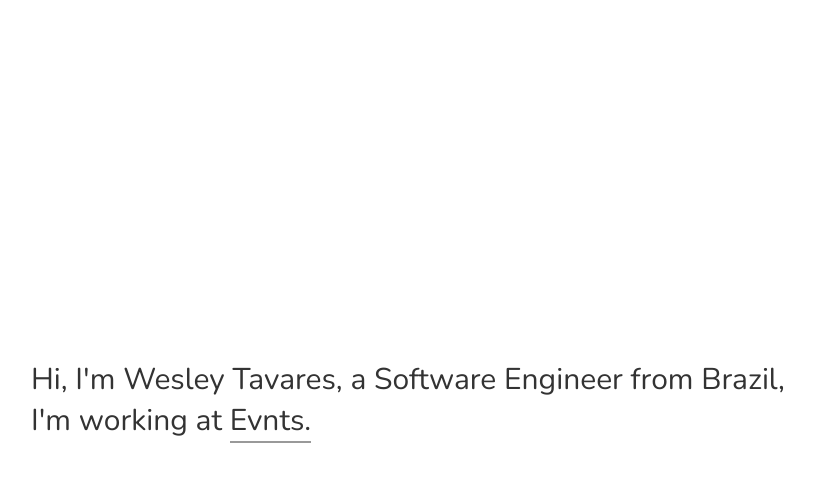
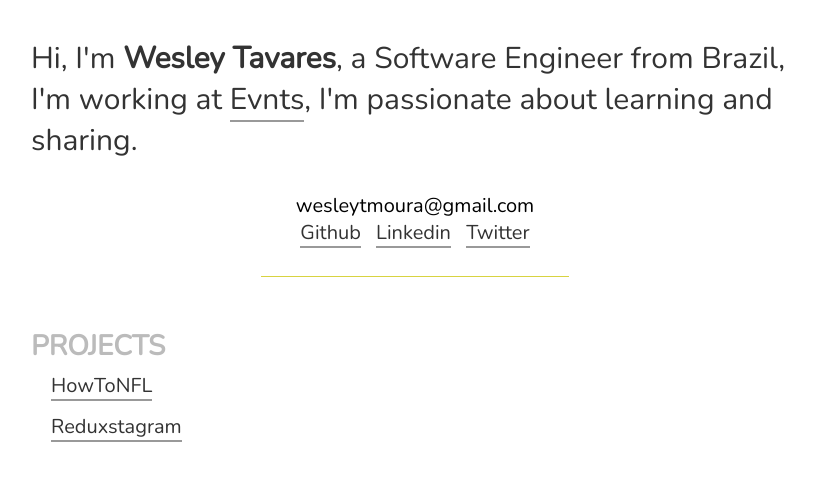
Before and after one commit to xWul/xwul.github.io, a plain HTML site: page index.html in a window 1280 px wide. Shown: the whole page, without its empty margins (225-1040 px from the left). Drawn offline with nearby package versions, Linux system fonts and the light colour scheme.

Commit message:
add the contact informations and projects

```diff
--- a/index.html
+++ b/index.html
@@ -1,18 +1,39 @@
 <!DOCTYPE html>
 <html lang="pt-BR">
   <head>
-    <title>Wesley Tavares</title>
+    <title>Wesley Tavares - website</title>
     <meta charset="UTF-8">
     <link href="https://fonts.googleapis.com/css?family=Nunito" rel="stylesheet">
     <link href="./public/css/main.css" rel="stylesheet">
   </head>
   <body>
-    <main class="content-main">
-      <p>
-        Hi, I'm Wesley Tavares, a Software Engineer from Brazil, I'm working at
-        <a href="http://evnts.com.br" target="blank">Evnts.</a>
-      </p>
+    <div class="container">
+      <header class="content-header">
+      <p class="intro">
+      Hi, I'm <strong>Wesley Tavares</strong>, a Software Engineer from Brazil, I'm working at
+      <a href="http://evnts.com.br" target="blank">Evnts</a>, I'm passionate about learning and sharing.
+    </p>
+    </header>
+    <main>
+      <section class="info-content">
+        <p>
+        wesleytmoura@gmail.com
+       </p>
+       <ul>
+         <li><a href="https://github.com/xwul" target="blank">Github</a></li>
+         <li><a href="https://www.linkedin.com/in/wesley-tavares/" target="blank">Linkedin</a></li>
+         <li><a href="https://twitter.com/xwees" target="blank">Twitter</a></li>
+       </ul>
+    </section>
+    <hr/>
+    <section class="projects">
+      <h2>Projects</h2>
+      <ul>
+        <li><a href="#">HowToNFL</a></li>
+        <li><a href="#">Reduxstagram</a></li>
+      </ul>
+    </section>
     </main>
-
+    </div>
   </body>
 </html>
--- a/public/css/main.css
+++ b/public/css/main.css
@@ -6,6 +6,12 @@
 
 body{
     background-color: #FFF;
+    font-size: 20px;
+}
+
+.container{
+    width: 80%;
+    margin: 0px 10%;
 }
 
 a{
@@ -19,15 +25,70 @@ a:hover{
     border-bottom: 2px solid rgba(0,0,0,.1);
 }
 
-.content-main{
-    height: 100vh;
+.content-header{
     display: flex;
     align-items: center;
     justify-content: center;
 }
 
-.content-main p{
+.content-header .intro{
     color: #333;
-    font-size: 30px;
-     max-width: 60%;
+    font-size: 1.5em;
+    padding-top: 5%;
+    padding-bottom: 2%;
 }
+
+
+main .info-content{
+   width: 100%;
+   text-align: center;
+   font-size: 1em;
+   padding-top: 2%;
+}
+
+
+hr{
+    width: 40%;
+    color: #d8d341;
+    margin-left: 30%;
+    background-color: #d8d341;
+    text-align: center;
+    border: 0;
+    height: 1px;
+    margin-bottom: 50px;
+    margin-top: 30px;
+}
+
+main .info-content ul{
+    list-style: none;
+}
+
+main .info-content ul li{
+   display: inline-block;
+   margin: 0px 5px;
+}
+
+.projects h2{
+    text-transform: uppercase;
+    color: #BBB;
+    font-size: 1.4em;
+}
+
+.projects ul{
+    list-style: none;
+    padding-left: 20px;
+    color: #333;
+}
+
+.projects ul li{
+    padding: 7px 0px;
+}
+
+
+@media screen and (min-width: 992px) {
+    .container{
+        width: 60%;
+        margin: 0px 20%;
+    }
+
+}
```
